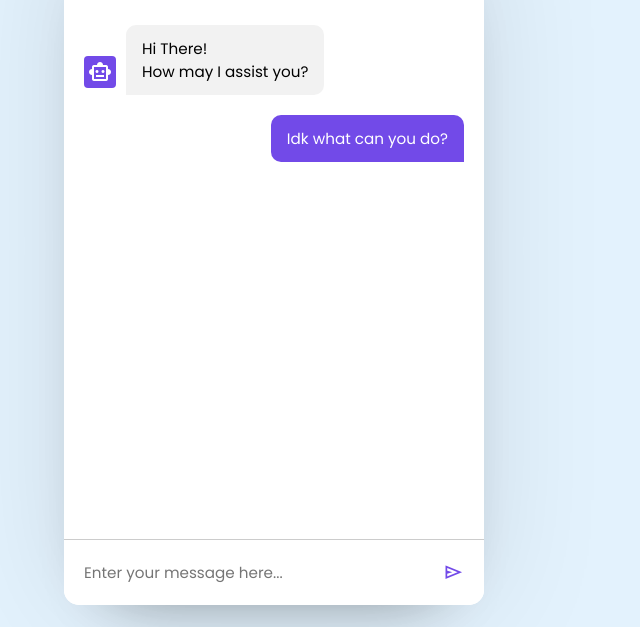
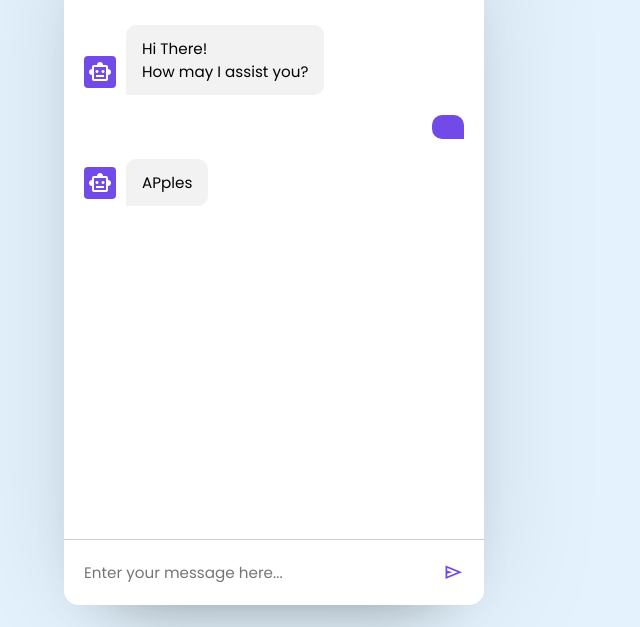
Before and after one commit to ady2303/GPT_Video_QnA, a browser extension: page sidepanel.html in a window 1280 px wide. Both pictures are taken after a click on the element "send". Shown: the part 173-800 px from the top of the page, without its empty margins (0-640 px from the left). Drawn offline with nearby package versions, Linux system fonts and the light colour scheme.

Commit message:
Connected a script.js and added functionality for sending messages

```diff
--- /dev/null
+++ b/script.js
@@ -0,0 +1,34 @@
+const chatInput = document.querySelector(".chat-input textarea");
+const sendChatBtn = document.querySelector(".chat-input span");
+const chatbox = document.querySelector(".chatbox")
+
+let userMessage;
+
+const createChatLi = (message, className) => {
+    const chatLi = document.createElement("li");
+    chatLi.classList.add("chat", className);
+    let chatContent = className === "outgoing" ? `<p>${message}</p>` : `<span class="material-symbols-outlined">smart_toy</span><p>${message}</p>`;
+    chatLi.innerHTML = chatContent;
+    return chatLi;
+}
+
+const generateResponse = (incomingChatLi) => {
+    const messageElement = incomingChatLi.querySelector("p");
+
+    messageElement.textContent = "APples";
+}
+
+const handleChat = () => {
+    userMessage = chatInput.value.trim();
+    console.log(userMessage);
+
+    chatbox.appendChild(createChatLi(userMessage, "outgoing"));
+
+    setTimeout(() => {
+        const incomingChatLi = createChatLi("Thinking...", "incoming")
+        chatbox.appendChild(incomingChatLi);
+        generateResponse(incomingChatLi);
+    }, 600);
+}
+
+sendChatBtn.addEventListener("click", handleChat);
--- a/sidepanel.html
+++ b/sidepanel.html
@@ -4,6 +4,7 @@
     <title>Video QnA</title>
     <link rel="stylesheet" type="text/css" href="style.css">
     <link rel="stylesheet" href="https://fonts.googleapis.com/css2?family=Material+Symbols+Outlined:opsz,wght,FILL,GRAD@48,400,0,0">
+    <script src="script.js" defer></script>
   </head>
   <body>
     <div class="chatbot">
@@ -15,9 +16,6 @@
           <span class="material-symbols-outlined">smart_toy</span>
           <p>Hi There! <br> How may I assist you?</p>
         </li>
-        <li class="chat outgoing">
-          <p>Idk what can you do?</p>
-        </li>
       </ul>
       <div class="chat-input">
         <textarea placeholder="Enter your message here..."></textarea>
```
